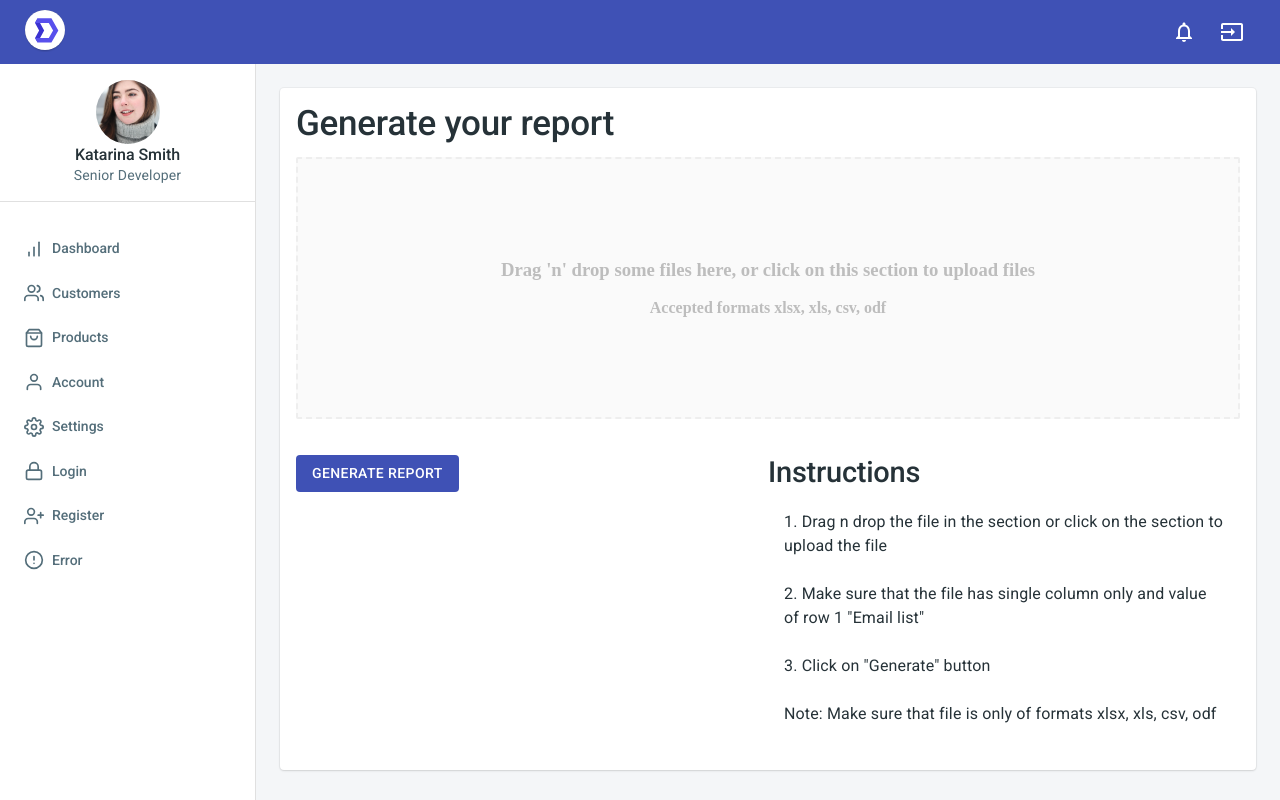
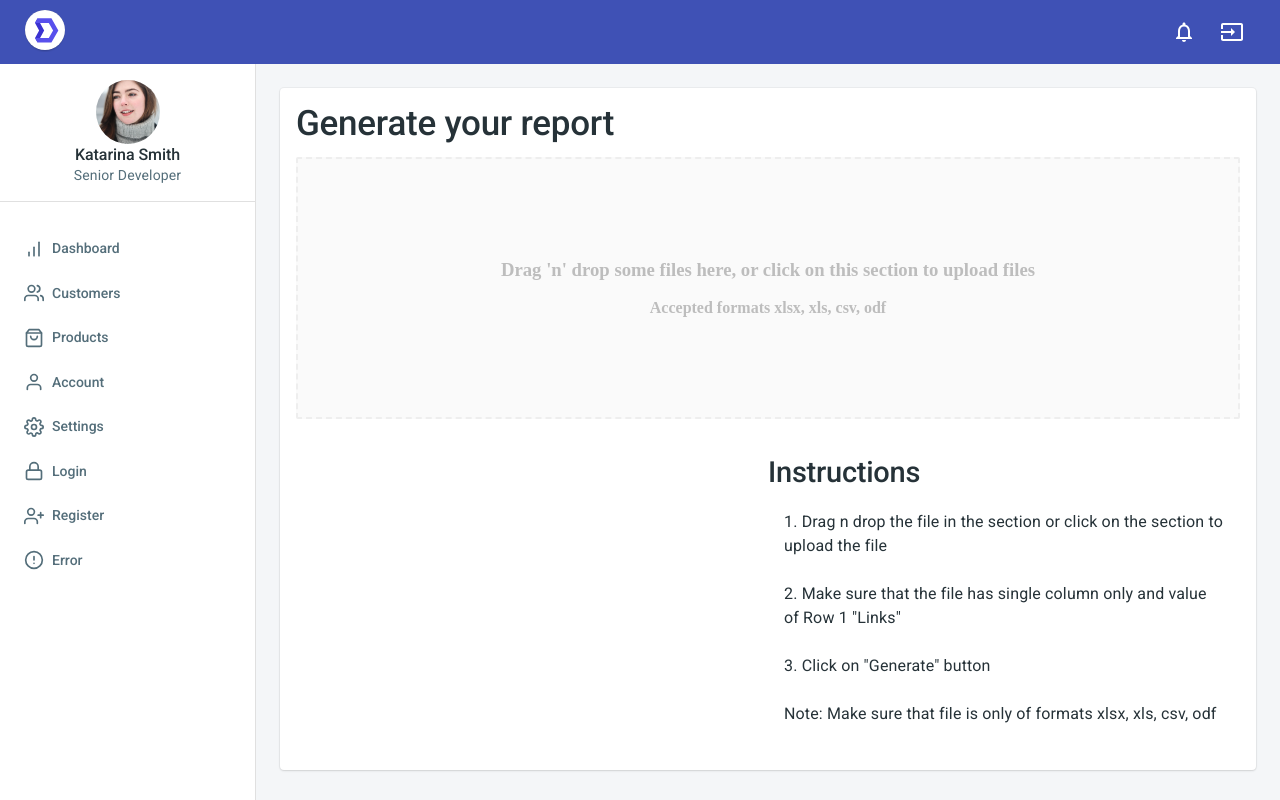
Before and after one commit to alankritgupta091099/stat-report-gen, a React (Create React App) app in the folder frontend/: page /client/report-gen in a window 1280 px wide. Built offline with nearby package versions, Linux system fonts and the light colour scheme.

Commit message:
minor changes in frontend done

```diff
--- a/frontend/src/views/fileDropZone/FileDropView.js
+++ b/frontend/src/views/fileDropZone/FileDropView.js
@@ -1,5 +1,6 @@
 import React,{ useState } from 'react';
-import { Box, Container, Card, CardContent, Typography , Grid , List , ListItem , ListItemText , Button } from '@material-ui/core';
+import { Box, Container, Card, CardContent, Typography , Grid , List , ListItem , ListItemText , Button , Snackbar } from '@material-ui/core';
+import { Alert, AlertTitle } from '@material-ui/lab';
 import { useDropzone } from 'react-dropzone';
 import styled from 'styled-components';
 import { OutTable , ExcelRenderer } from 'react-excel-renderer';
@@ -51,7 +52,13 @@ function FileDropView (props) {
         console.log(err);
       }
       else{
-        setTable(resp)
+        const {rows , cols} = resp;
+        console.log(resp)
+        if( cols.length == 1 && rows[0] == 'Links' ){
+          setTable(resp)
+        } else {
+          //add error section
+        }
       }
     });
 
@@ -70,7 +77,7 @@ function FileDropView (props) {
             <CardContent>
               <Typography gutterBottom variant="h1">Generate your report</Typography>
               <div>
-                <DropBox {...getRootProps({isDragActive, isDragAccept, isDragReject})}>
+                <DropBox {...getRootProps({isDragActive, isDragAccept, isDragReject})}>{/* Later add Hover styling and others as well */}
                   <input {...getInputProps()} />
                   <h3>Drag 'n' drop some files here, or click on this section to upload files</h3><br/>
                   <h4>Accepted formats xlsx, xls, csv, odf</h4>
@@ -80,15 +87,15 @@ function FileDropView (props) {
               <br/>
               <Grid container>
                 <Grid item xs={6}>
-                  <Button variant="contained" color="primary" disableElevation>
-                    Generate Report
-                  </Button>
-                  <br/><br/>
                   {
                     table ? <>
-                      <Typography variant="h2">Selected File:
+                    <Typography variant="h2">Selected File:
                       <Typography variant="subtitle1" color="textSecondary">{files}</Typography>
                     </Typography>
+                    <br/>
+                    <Button variant="contained" color="primary" disableElevation>
+                      Generate Report
+                    </Button>
                     </> : ""
                   }
                 </Grid>
@@ -105,7 +112,7 @@ function FileDropView (props) {
                       </ListItem>
                       <ListItem>
                         <ListItemText
-                          primary='2. Make sure that the file has single column only and value of row 1 "Email list"'
+                          primary='2. Make sure that the file has single column only and value of Row 1 "Links"'
                         />
                       </ListItem>
                       <ListItem>
```
